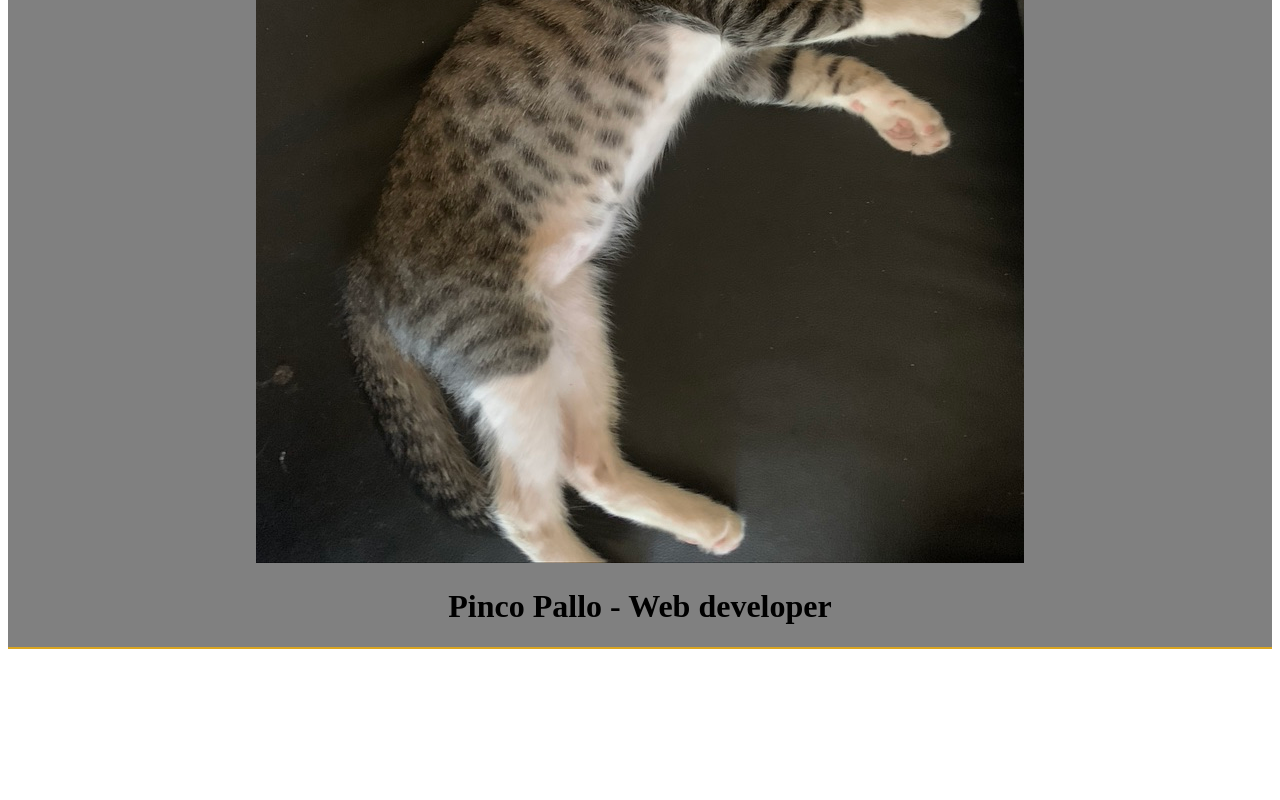
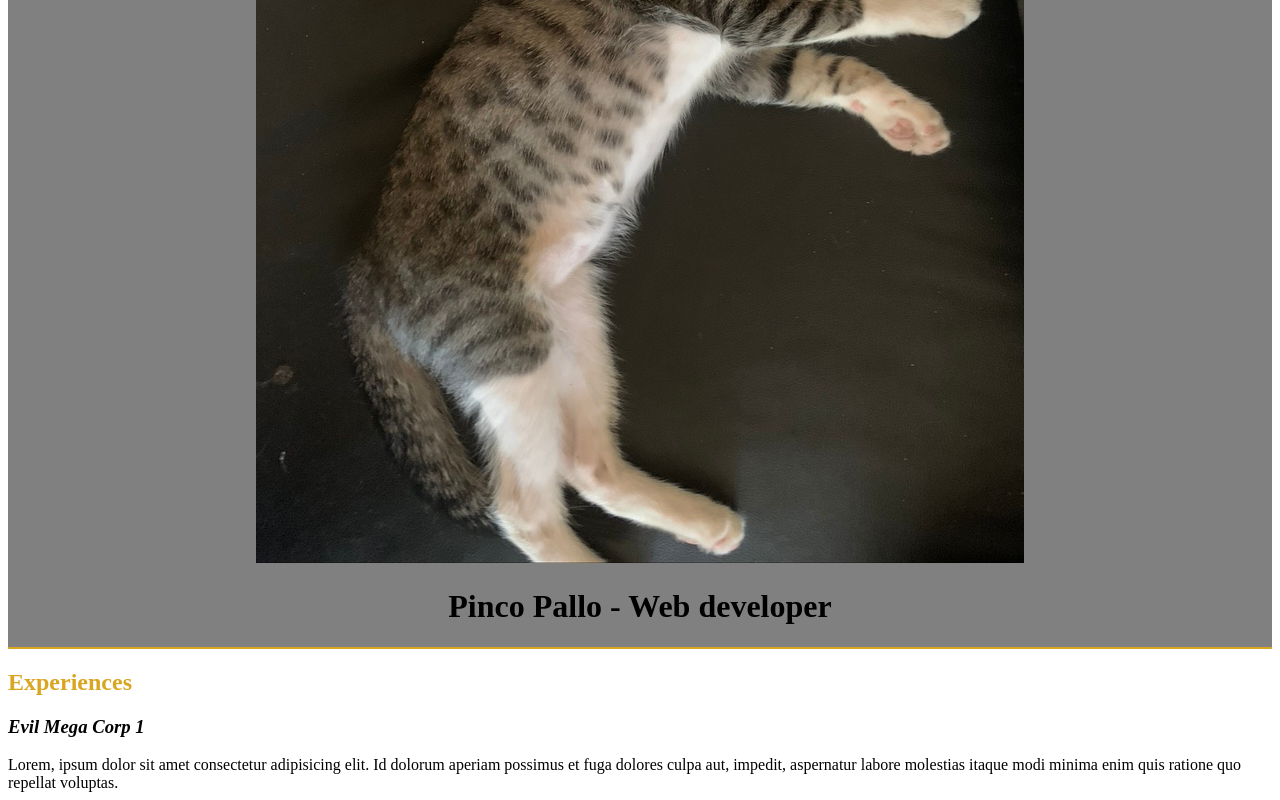
Before and after one commit to serena-peschiaroli/css-cv, a plain HTML site: page index.html in a window 1280 px wide. Shown: the part 469-1269 px from the top of the page. Before the commit the page ends 1126 px from the top, so only its background shows below. Drawn offline with Linux system fonts and the light colour scheme.

Commit message:
Add: header section, css

```diff
--- a/css/style.css
+++ b/css/style.css
@@ -3,3 +3,11 @@ header {
     text-align: center;
     border-bottom: 2px solid goldenrod
 }
+.section-title {
+    color: goldenrod;
+    font-size: 24px;
+}
+
+.subsection-title {
+    font-style: italic;
+}
--- a/index.html
+++ b/index.html
@@ -13,10 +13,31 @@
         <img class="avatar" src="img/0D1A1525-9333-4339-95C0-D043A9A4A5C6_1_105_c.jpeg">
         <h1 class="main-title"> Pinco Pallo - Web developer</h1>
     </header>
-    <!-- /header -->
-
+       <!-- /header -->
     <!-- main -->
     <main>
+
+         <!-- sezione esperienze  -->
+     <section>
+        <h2 class="section-title">Experiences</h2>
+
+        <div>
+           <h3 class="subsection-title">Evil Mega Corp 1</h3>
+          Lorem, ipsum dolor sit amet consectetur adipisicing elit. Id dolorum aperiam possimus et fuga dolores culpa aut, impedit, aspernatur labore molestias itaque modi minima enim quis ratione quo repellat voluptas.
+        </div>
+
+     </section>
+
+
+
+
+    <!-- /sezione esperienze  -->
+
+    <!-- sezione education  -->
+    <!-- /sezione education  -->
+
+    <!-- sezione interessi -->
+
 
     </main>
     <!-- /main -->
```
